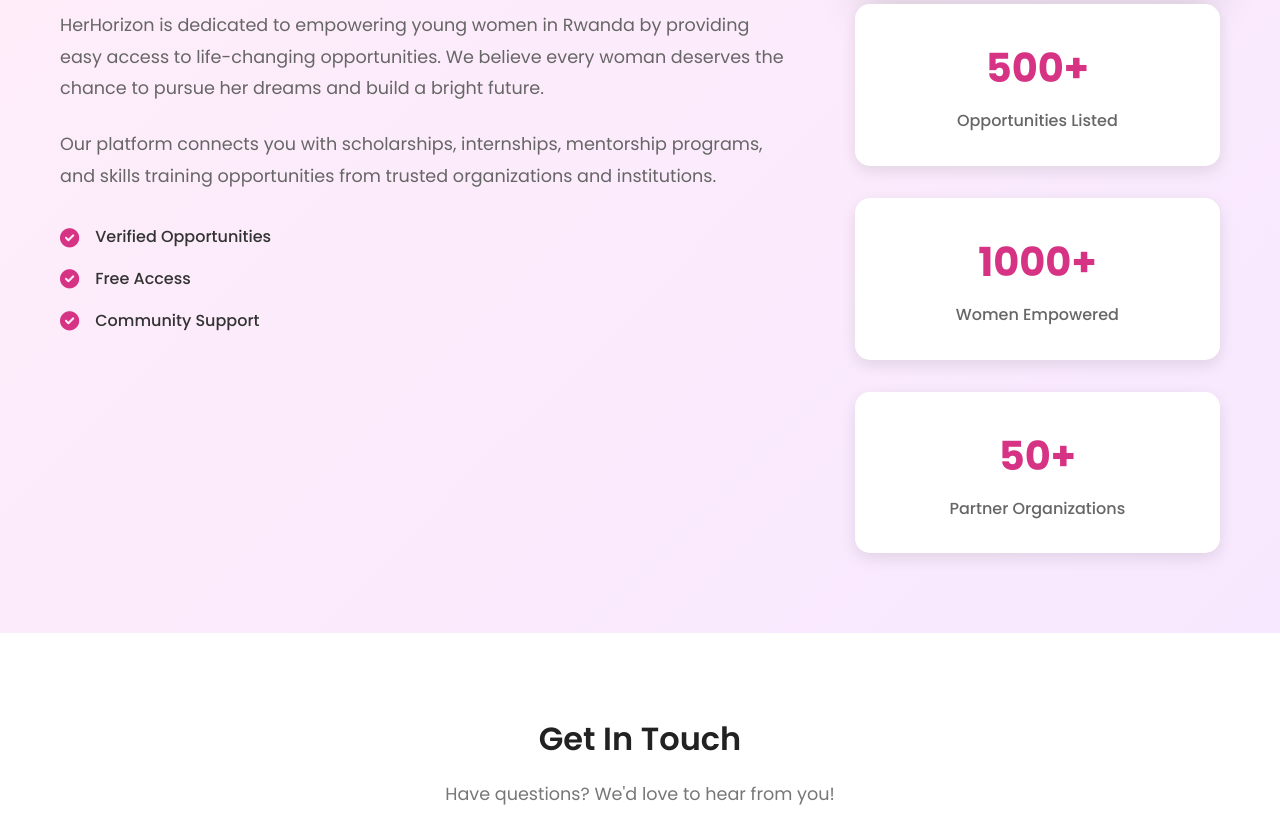
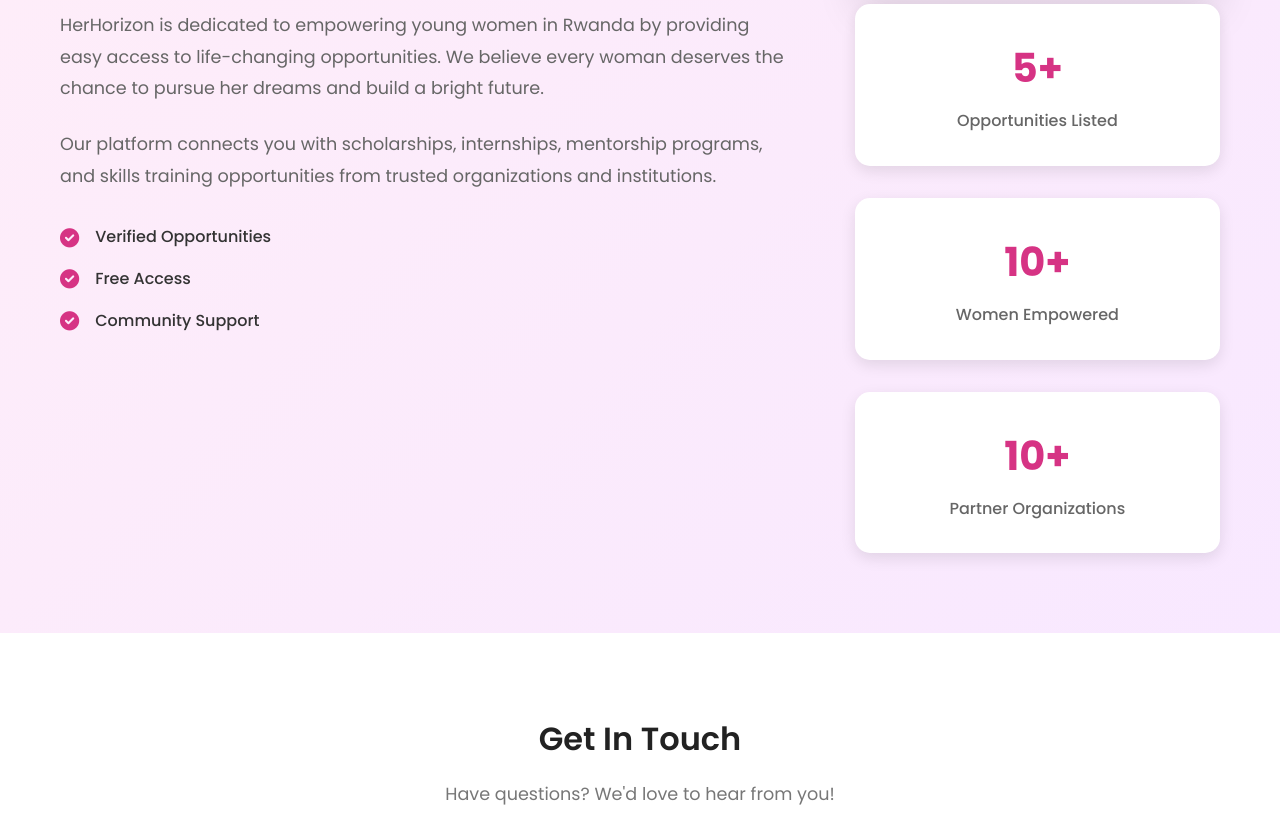
Before and after one commit to Dushimepaulette1/Her-Horizon, a plain HTML site: page frontend/index.html in a window 1280 px wide. Shown: the part 3115-3948 px from the top of the page. Drawn offline with nearby package versions, Linux system fonts and the light colour scheme; no server answers.

Commit message:
updates on frontend

```diff
--- a/frontend/index.html
+++ b/frontend/index.html
@@ -392,15 +392,15 @@
             />
             <div class="about-stats">
               <div class="stat">
-                <h3>500+</h3>
+                <h3>5+</h3>
                 <p>Opportunities Listed</p>
               </div>
               <div class="stat">
-                <h3>1000+</h3>
+                <h3>10+</h3>
                 <p>Women Empowered</p>
               </div>
               <div class="stat">
-                <h3>50+</h3>
+                <h3>10+</h3>
                 <p>Partner Organizations</p>
               </div>
             </div>
```
